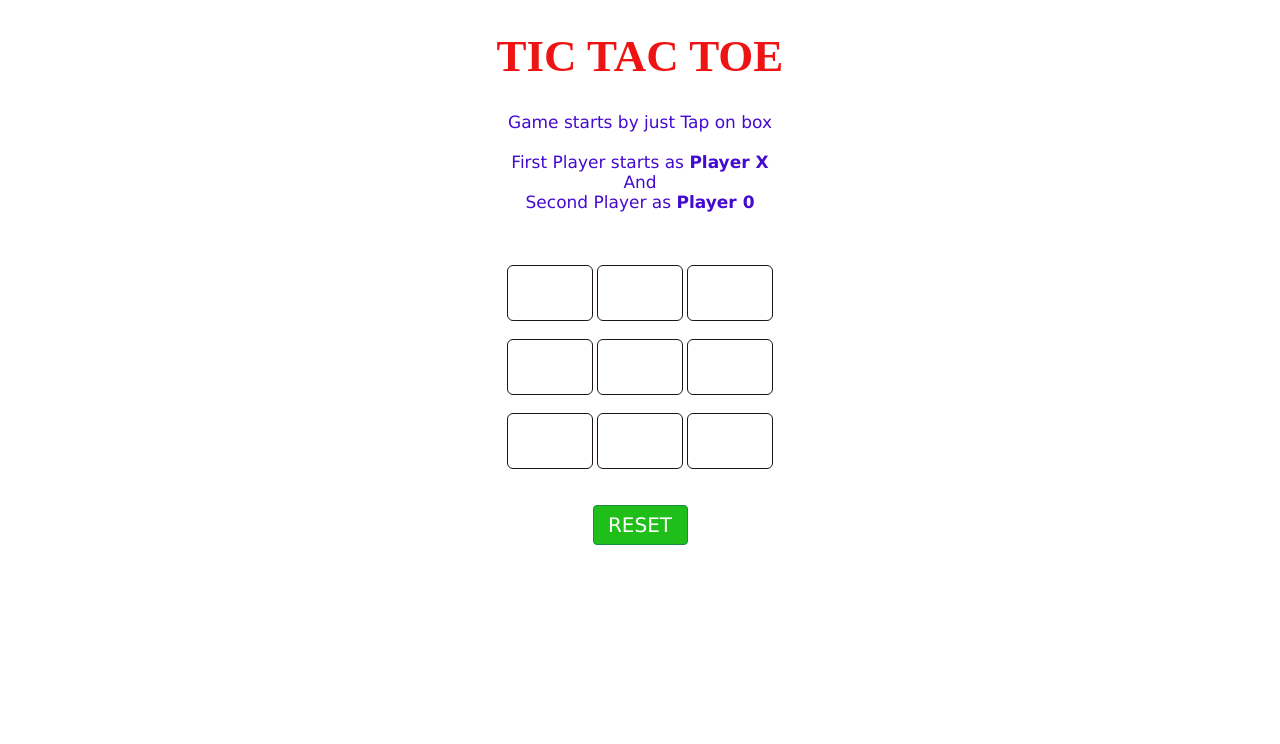
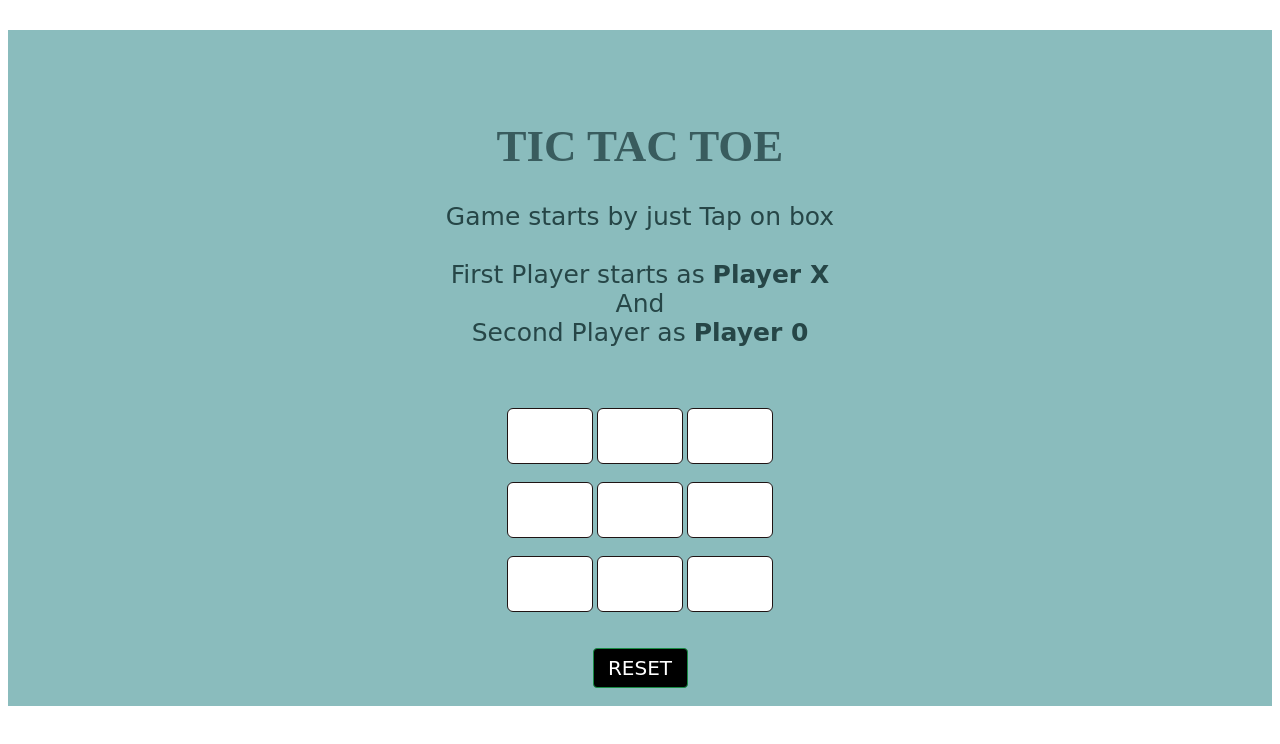
Before and after one commit to divya2395/Interior-Thinking, a plain HTML site: page index.html in a window 1280 px wide. Drawn offline with Linux system fonts and the light colour scheme.

Commit message:
Add files via upload
Our Team

```diff
--- a/Style.css
+++ b/Style.css
@@ -1,9 +1,18 @@
 
     /* CSS Code */
     /* Heading */
-    h1 {
-        color: rgb(238, 20, 20);
+
+    #main{
+        background-color: rgb(138, 188, 189);
+    }
+    #main h1 {
+        color: rgb(57, 92, 94);
         font-size: 45px;
+        padding: 90px;
+    }
+    #main p{
+        font-family: 'Ravi Prakash', cursive;
+        margin-top: -90px;
     }
 
     /* 3*3 Grid */
@@ -26,10 +35,8 @@
         border: 1px solid rgb(25, 139, 69);
         margin: auto;
         border-radius: 4px;
-        font-family: Verdana,
-            Geneva, Tahoma, sans-serif;
-
-        background-color: rgb(31, 190, 25);
+        font-family: 'Ravi Prakash', cursive;
+        background-color: black;
         color: white;
         font-size: 20px;
         cursor: pointer;
@@ -37,9 +44,7 @@
 
     /* Player turn space */
     #print {
-        font-family: Verdana,
-            Geneva, Tahoma, sans-serif;
-
+        font-family: 'Ravi Prakash', cursive;
         color: rgb(22, 19, 17);
         font-size: 20px;
     }
@@ -51,9 +56,11 @@
 
     /* Game Instruction Text */
     #ins {
-        font-family: Verdana,
-            Geneva, Tahoma, sans-serif;
-
-        color: rgb(69, 10, 207);
-        font-size: 17px;
+        font-family: 'Ravi Prakash', cursive;
+        color: rgb(38, 70, 71);
+        font-size: 25px;
+        font-weight: 10px;
     }
+    #ins p{
+        margin-top: 40px;
+    }
```
